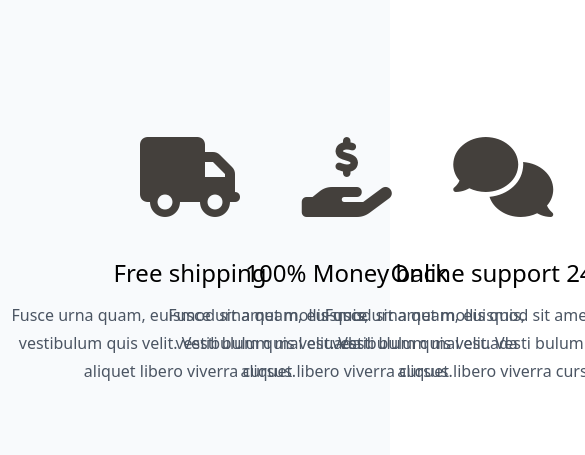
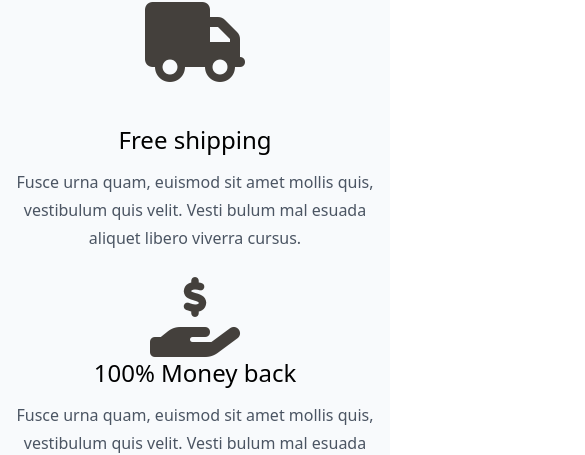
Before and after one commit to mouadhnida/e-Commerce-website, a Next.js app: page /landing in a window 390 px wide. Shown: the part 947-1402 px from the top of the page, 585 px wide, since content can reach past the window. Built offline with nearby package versions, Linux system fonts and the light colour scheme; no server answers; the database is empty.

Commit message:
finish the responsiveness

```diff
--- a/components/features.jsx
+++ b/components/features.jsx
@@ -3,9 +3,9 @@ import { TbTruckDelivery } from "react-icons/tb";
 
 export default function Comment() {
   return (
-    <div className=" relative flex h-[35rem] w-full items-center justify-center bg-slate-50">
-      <div className=" grid h-72 grid-cols-3 grid-rows-1 gap-20">
-        <div className="flex w-[23.75rem] flex-col  justify-around whitespace-normal text-center">
+    <div className=" relative flex min-h-[35rem] w-full items-center justify-center bg-slate-50">
+      <div className="flex flex-wrap min-h-[18rem] justify-center gap-1">
+        <div className="flex w-[23.75rem] flex-col  justify-around whitespace-normal text-center h-[18.25rem]">
           <i className="fa-solid fa-truck fa-5x text-stone-700"></i>
           <div className=" flex h-32 flex-col justify-between">
             <h1 className="text-2xl">Free shipping</h1>
```
